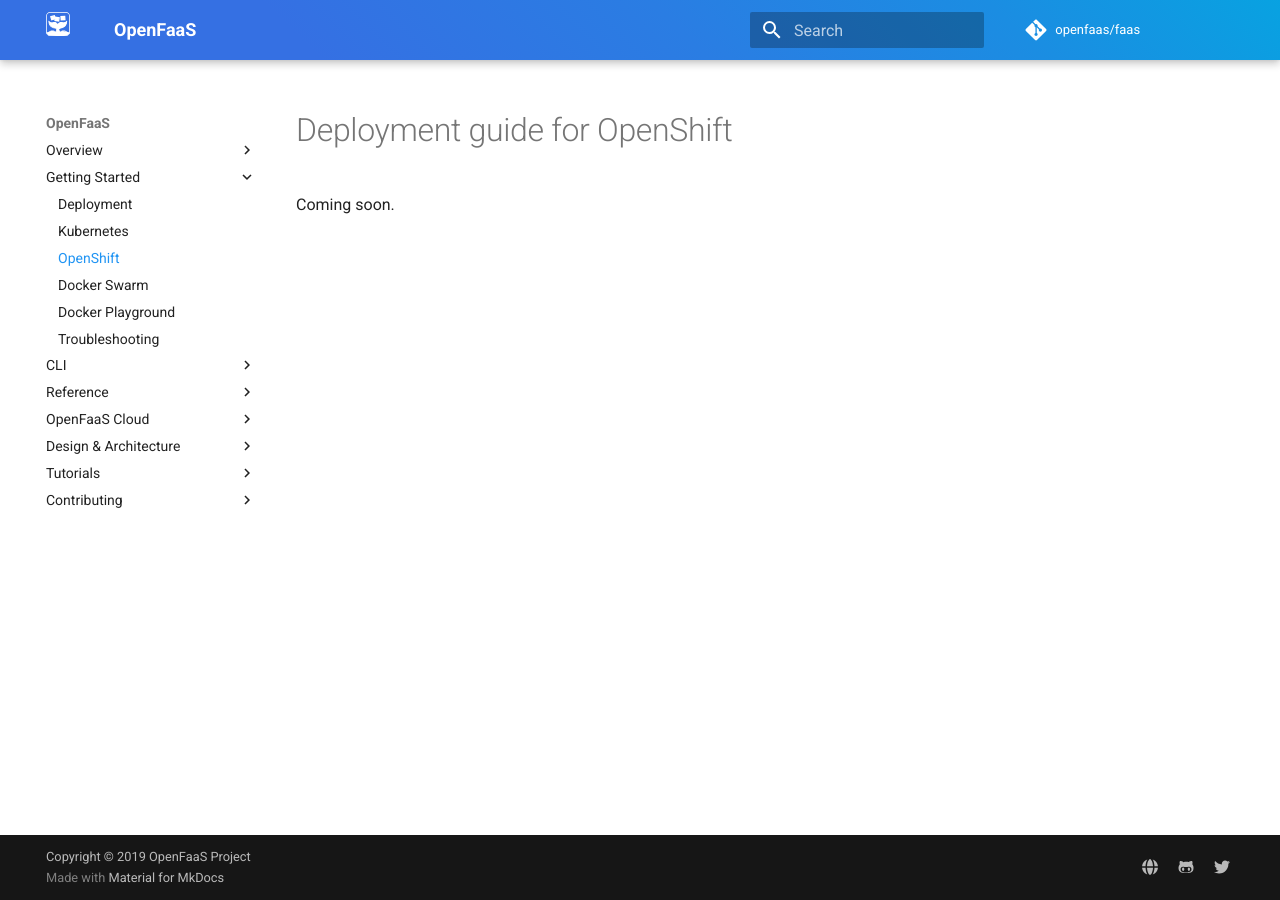
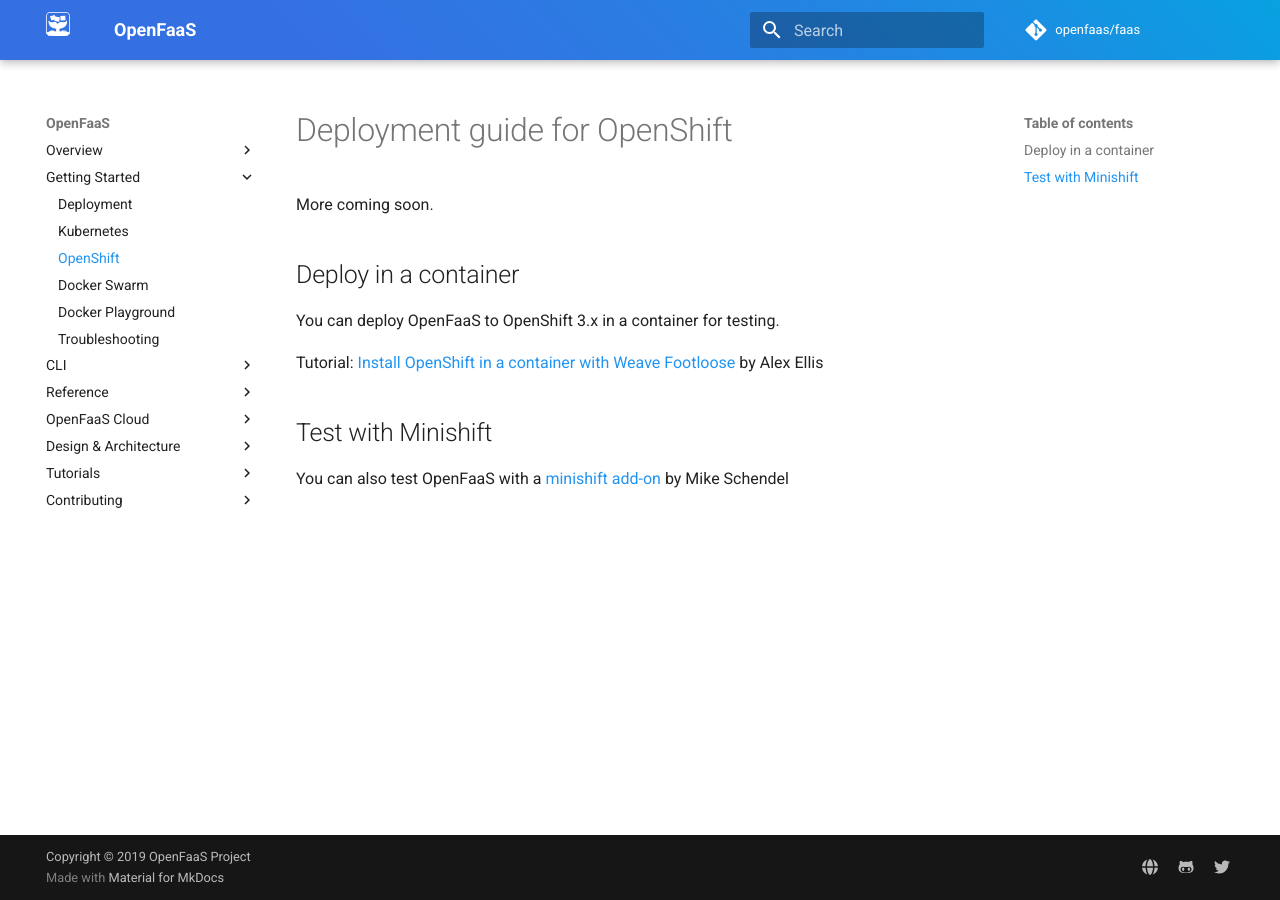
Before and after one commit to openfaas/docs, an MkDocs documentation site: the page built from docs/deployment/openshift.md, in a window 1280 px wide. Built offline with MkDocs 1.6.1 and Material for MkDocs 9.7.7, drawn with Linux system fonts in a browser that asks for light colours; comment, search, counter and statistics services are not loaded.

Commit message:
Add existing OpenShift materials
Signed-off-by: Alex Ellis <alexellis2@gmail.com>

```diff
--- a/docs/deployment/openshift.md
+++ b/docs/deployment/openshift.md
@@ -1,3 +1,13 @@
 # Deployment guide for OpenShift
 
-Coming soon.
+More coming soon.
+
+## Deploy in a container
+
+You can deploy OpenFaaS to OpenShift 3.x in a container for testing.
+
+Tutorial: [Install OpenShift in a container with Weave Footloose](https://blog.alexellis.io/openshift-in-a-footloose-container/) by Alex Ellis
+
+## Test with Minishift
+
+You can also test OpenFaaS with a [minishift add-on](https://github.com/mirroredge/openfaas-minishift-addon) by Mike Schendel
```
Also changed, not shown: docs/deployment.md (+6 -2 lines).
